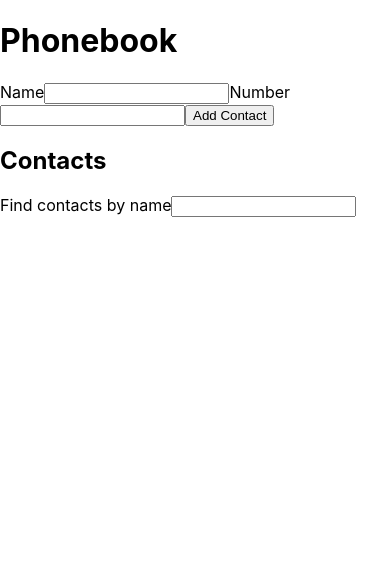
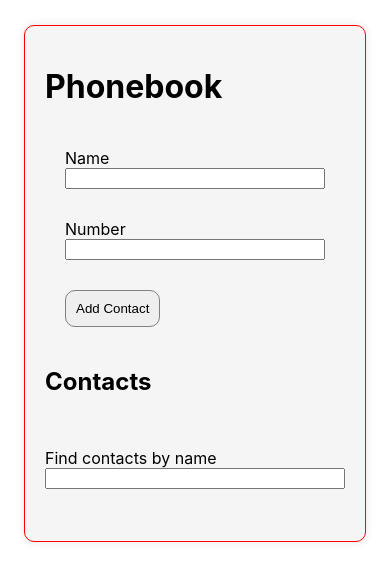
Before and after one commit to gamp300/goit-react-hw-02-phonebook, a React (Create React App) app: page / in a window 390 px wide. Shown: the top 580 px of the page. Built offline with nearby package versions, Linux system fonts and the light colour scheme.

Commit message:
React 02-PhoneBook Six

```diff
--- a/src/components/App.jsx
+++ b/src/components/App.jsx
@@ -3,7 +3,7 @@ import { nanoid } from 'nanoid';
 import ContactForm from './ContactForm';
 import ContactList from './ContactList';
 import Filter from './Filter';
-// import FilterStyled from './Filter.styled';
+import { FilterContainer } from './Filter.styled';
 
 export const App = () => {
   const [state, setState] = useState({
@@ -67,6 +67,7 @@ export const App = () => {
 
   return (
     <div>
+      <FilterContainer>
         <h1>Phonebook</h1>
         <ContactForm
           name={state.name}
@@ -84,6 +85,7 @@ export const App = () => {
           contacts={filteredContacts}
           handleDeleteContact={handleDeleteContact}
         />
+      </FilterContainer>
     </div>
   );
 };
--- a/src/components/ContactForm.js
+++ b/src/components/ContactForm.js
@@ -1,9 +1,10 @@
 import React from 'react';
+import { Button, Label } from './Filter.styled';
 
 const ContactForm = ({ name, number, handleInputChange, handleAddContact }) => {
   return (
     <div>
-      <label>
+      <Label>
         Name
         <input
           type="text"
@@ -14,9 +15,9 @@ const ContactForm = ({ name, number, handleInputChange, handleAddContact }) => {
           value={name}
           onChange={handleInputChange}
         />
-      </label>
+      </Label>
 
-      <label>
+      <Label>
         Number
         <input
           type="tel"
@@ -27,9 +28,9 @@ const ContactForm = ({ name, number, handleInputChange, handleAddContact }) => {
           value={number}
           onChange={handleInputChange}
         />
-      </label>
+      </Label>
 
-      <button onClick={handleAddContact}>Add Contact</button>
+      <Button onClick={handleAddContact}>Add Contact</Button>
     </div>
   );
 };
--- a/src/components/Filter.js
+++ b/src/components/Filter.js
@@ -1,12 +1,13 @@
 import React from 'react';
+import { Contacts } from './Filter.styled';
 
 const Filter = ({ filter, handleFilterChange }) => {
   return (
     <div>
-      <label>
+      <Contacts>
         Find contacts by name
         <input type="text" value={filter || ''} onChange={handleFilterChange} />
-      </label>
+      </Contacts>
     </div>
   );
 };
--- a/src/components/Filter.styled.js
+++ b/src/components/Filter.styled.js
@@ -2,12 +2,32 @@ import styled from 'styled-components';
 
 export const FilterContainer = styled.div`
   display: flex;
+  border: 1px solid red;
   flex-direction: column;
-  align-items: center;
   background-color: #f5f5f5;
   padding: 20px;
   border-radius: 10px;
   box-shadow: 0 0 10px rgba(0, 0, 0, 0.1);
-  width: 200px;
+  width: 300px;
   margin: 25px auto;
 `;
+
+export const Button = styled.button`
+  display: flex;
+  margin: 20px;
+  padding: 10px;
+  border-radius: 10px;
+  border: 1px solid gray;
+`;
+
+export const Label = styled.label`
+  display: flex;
+  flex-direction: column;
+  margin: 10px;
+  padding: 10px;
+`;
+
+export const Contacts = styled.label`
+  display: flex;
+  flex-direction: column;
+`;
```
Lines whose indentation alone changed are shown as unchanged.
